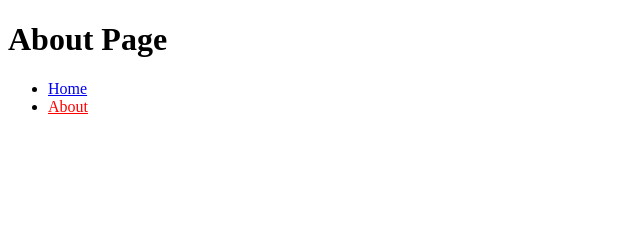
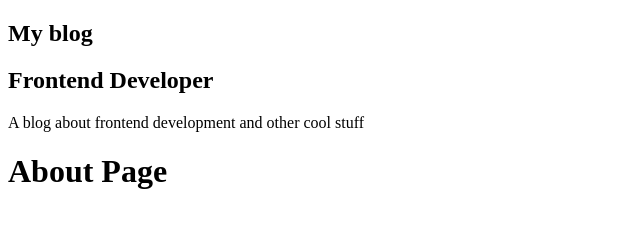
Before and after one commit to YuriGuilherme/gatsby-course, a Gatsby site: page /about in a window 1280 px wide. Shown: the whole page, without its empty margins (0-640 px from the left). Built offline with nearby package versions, Linux system fonts and the light colour scheme; Gatsby itself is replaced by a stand-in of ours.

Commit message:
feat(profile): add profile page

```diff
--- a/gatsby-config.js
+++ b/gatsby-config.js
@@ -1,6 +1,7 @@
 module.exports = {
   siteMetadata: {
     title: `My blog`,
+    position: `Frontend Developer`,
     description: `A blog about frontend development and other cool stuff`,
     author: `@myblog`,
   },
--- /dev/null
+++ b/src/components/Profile/index.js
@@ -0,0 +1,31 @@
+import React from 'react'
+
+import { useStaticQuery, graphql } from 'gatsby'
+
+const Profile = () => {
+    const {
+        site: {
+            siteMetadata: { title, position, description },
+        },
+    } = useStaticQuery(graphql`
+        query MySiteMetadata {
+            site {
+                siteMetadata {
+                    title
+                    position
+                    description
+                }
+            }
+        }
+    `)
+
+    return (
+        <div className="Profile-wrapper">
+            <h1>{title}</h1>
+            <h2>{position}</h2>
+            <p>{description}</p>
+        </div>
+    )
+}
+
+export default Profile
--- a/src/components/layout.js
+++ b/src/components/layout.js
@@ -1,10 +1,17 @@
 import React from "react"
 import PropTypes from "prop-types"
+
+import Profile from './Profile'
 
 const Layout = ({ children }) => {
 
   return (
-    <main>{children}</main>
+    <>
+        <aside>
+            <Profile />
+        </aside>
+        <main>{children}</main>
+    </>
   )
 }
 
--- a/src/pages/about.js
+++ b/src/pages/about.js
@@ -1,23 +1,13 @@
 import React from 'react'
 
-import { Link } from 'gatsby'
+import Layout from '../components/layout'
+import SEO from '../components/seo'
 
 const AboutPage = () => (
-    <>
-        <h1> About Page</h1>
-        <ul>
-            <li>
-                <Link to="/" activeStyle={{ color: "red" }}>
-                    Home
-                </Link>
-            </li>
-            <li>
-                <Link to="/about" activeStyle={{ color: "red" }}>
-                    About
-                </Link>
-            </li>
-        </ul>
-    </>
+    <Layout>
+        <SEO title="About" />
+        <h1>About Page</h1>
+    </Layout>
 )
 
 export default AboutPage
```
Also changed, not shown: src/pages/index.js (+0 -13 lines).
